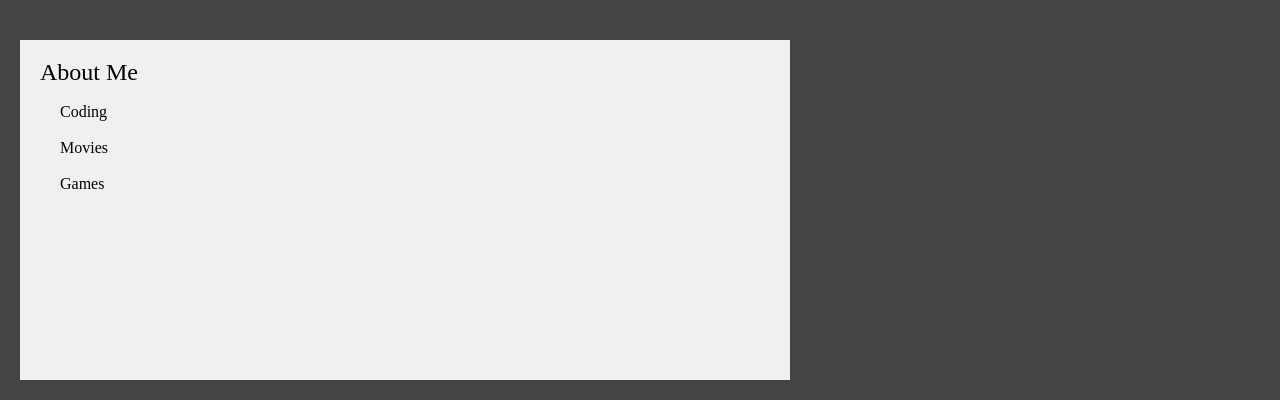
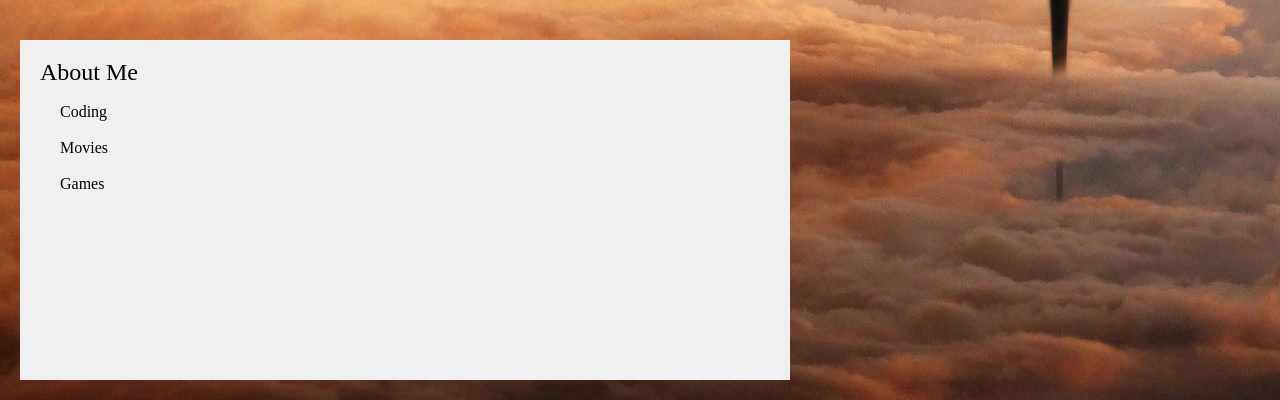
Before and after one commit to allanliebold/portfolio, a website: page public/index.html in a window 1280 px wide. Shown: the part 582-982 px from the top of the page. Drawn offline with Linux system fonts and the light colour scheme.

Commit message:
changes background image.

```diff
--- a/public/styles/base.css
+++ b/public/styles/base.css
@@ -1,6 +1,7 @@
 body {
   color: #fff;
-  background-image: : url("/../img/cloudcity.jpg");
+  background-image: url("/../img/cloudcity.jpg");
+  background-attachment: fixed;
   background-color: #444;
 }
 
```
